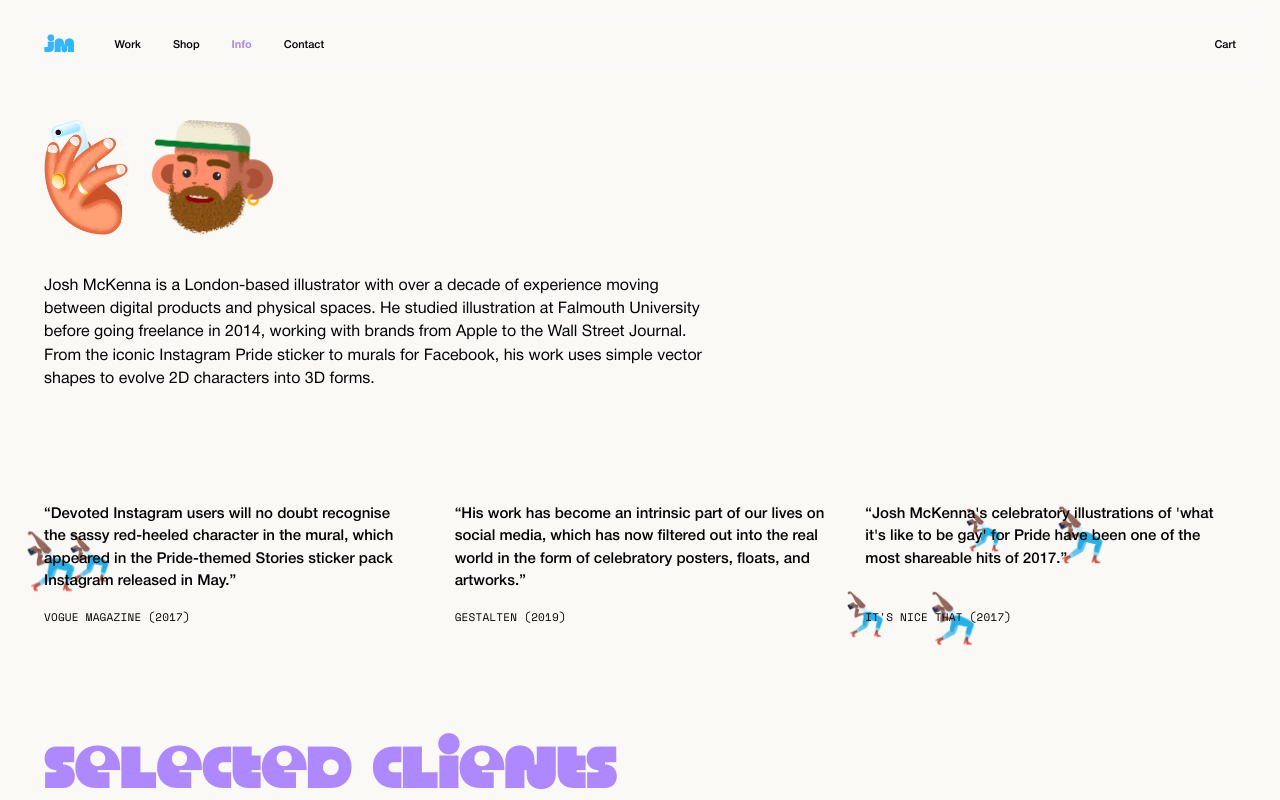
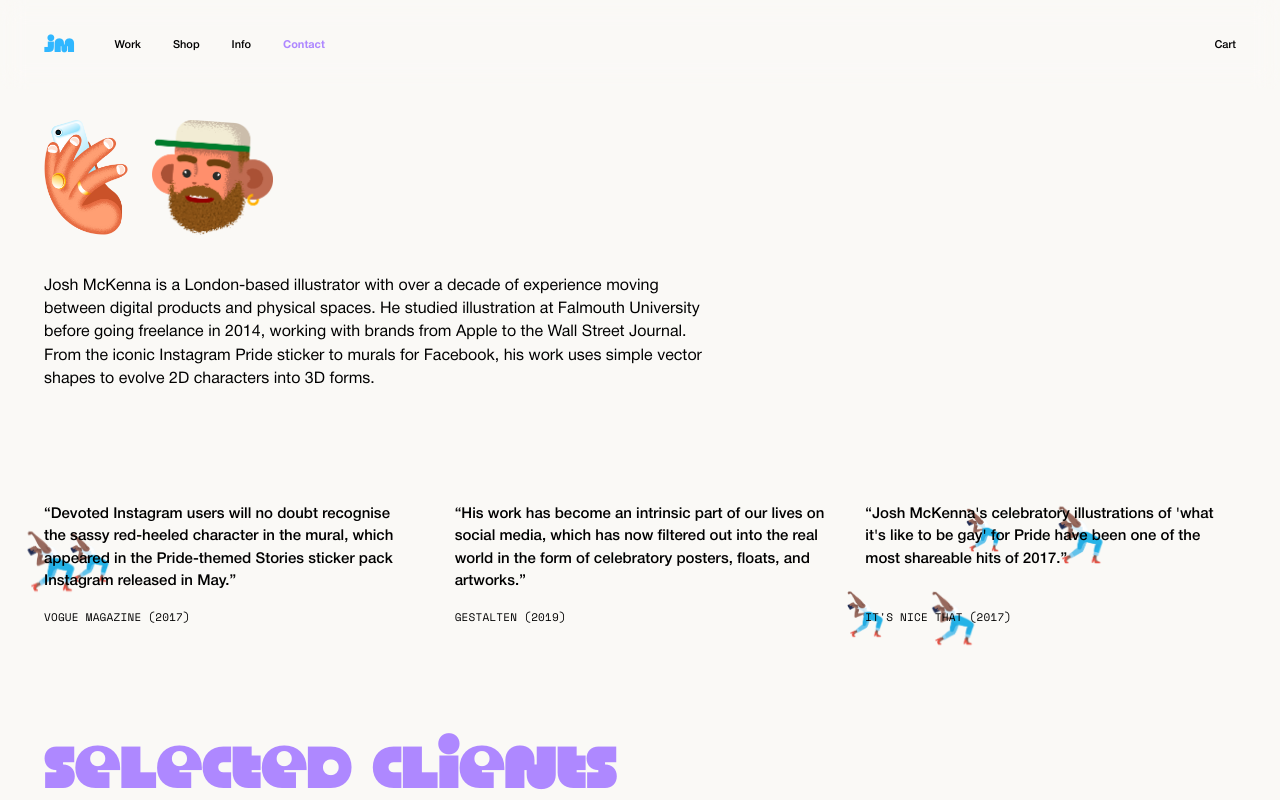
Before and after one commit to jshmck/josh-mckenna-portfolio, a Next.js app: page /about in a window 1280 px wide. Shown: the top 800 px of the page. Built offline with nearby package versions, Linux system fonts and the light colour scheme.

Commit message:
fix(nav): hand off Info->Contact highlight when HOWDY button is visible
Retargets the scroll-spy trigger from the embedded section's top edge
to the submit button itself, so the highlight switches the moment the
button scrolls into view rather than waiting for the section boundary.

```diff
--- a/components/contact/enquiry-form.tsx
+++ b/components/contact/enquiry-form.tsx
@@ -170,7 +170,11 @@ export function EnquiryForm() {
           outline), plus a filled brand/canvas look on :active mirroring a
           chip's selected state (the closest equivalent for a submit button,
           which has no persistent "selected" identity of its own). */}
+      {/* id targeted by nav.tsx's scroll-spy on /about -- the Info->Contact
+          nav highlight hands off the moment this button enters the
+          viewport, not when the embedded section merely starts. */}
       <button
+        id="howdy-button"
         type="submit"
         disabled={submitting}
         className="font-display mt-8 rounded-full border border-ink px-4 py-2 text-[11px] font-medium tracking-[0.02em] text-ink-muted transition-all duration-500 ease-[cubic-bezier(0.34,1.56,0.64,1)] hover:scale-105 hover:border-brand hover:text-brand active:border-brand active:bg-brand active:text-canvas disabled:pointer-events-none disabled:opacity-50"
--- a/components/site/nav.tsx
+++ b/components/site/nav.tsx
@@ -48,13 +48,23 @@ import { navLinks } from "@/lib/site";
  */
 
 // getBoundingClientRect().top thresholds, px, for handing the nav's active
-// highlight from Home to the embedded Work section on "/", and from Info
-// to the embedded Contact section on "/about". Two thresholds, not one —
-// mirrors the compact-header hysteresis below; a single threshold flickers
-// when the section's top edge hovers right at the boundary (trackpad
-// rubber-banding, a stray scroll tick).
+// highlight from Home to the embedded Work section on "/". Two thresholds,
+// not one — mirrors the compact-header hysteresis below; a single
+// threshold flickers when the section's top edge hovers right at the
+// boundary (trackpad rubber-banding, a stray scroll tick).
 const MERGE_ENTER = 96; // just past the expanded 88px header
 const MERGE_EXIT = 160;
+
+// Info -> Contact used the same section-top approach as Home -> Work
+// until Josh asked for it to hand off sooner — specifically the moment
+// the HOWDY button (id="howdy-button", enquiry-form.tsx) is visible,
+// not just whenever the embedded section's top edge reaches the header.
+// Thresholds are against window.innerHeight instead of a fixed px value
+// since "visible" is relative to viewport height, which varies by
+// device. Same hysteresis shape as MERGE_ENTER/EXIT above, just a
+// bigger gap (64px) since this fires much further down the page where
+// scroll deltas per frame are larger.
+const HOWDY_VISIBLE_BUFFER = 64;
 
 export function Nav() {
   const pathname = usePathname();
@@ -93,10 +103,12 @@ export function Nav() {
       }
 
       if (pathname === "/about") {
-        const section = document.getElementById("info-contact");
-        const top = section?.getBoundingClientRect().top ?? Infinity;
+        const howdy = document.getElementById("howdy-button");
+        const top = howdy?.getBoundingClientRect().top ?? Infinity;
         setInfoContactActive((current) =>
-          current ? top < MERGE_EXIT : top <= MERGE_ENTER,
+          current
+            ? top < window.innerHeight + HOWDY_VISIBLE_BUFFER
+            : top <= window.innerHeight,
         );
       } else {
         setInfoContactActive(false);
```
